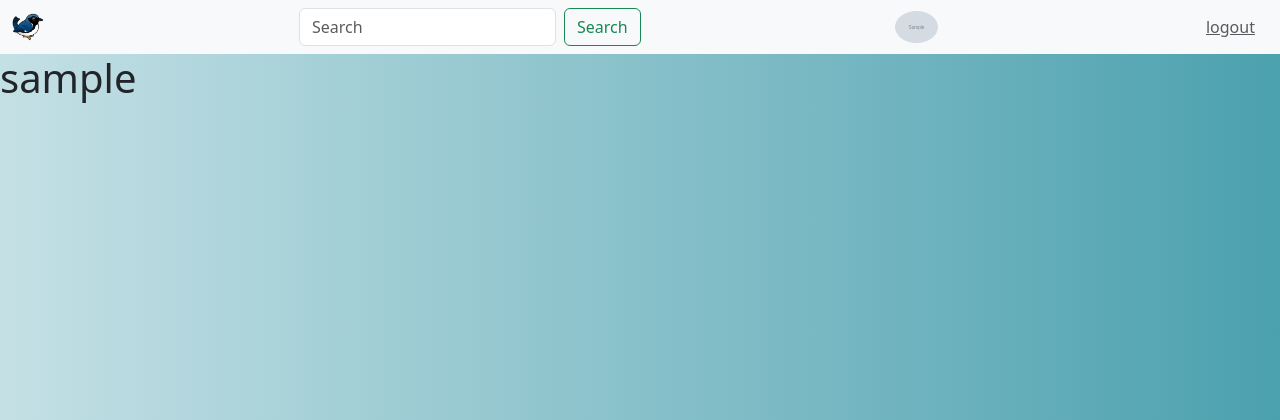
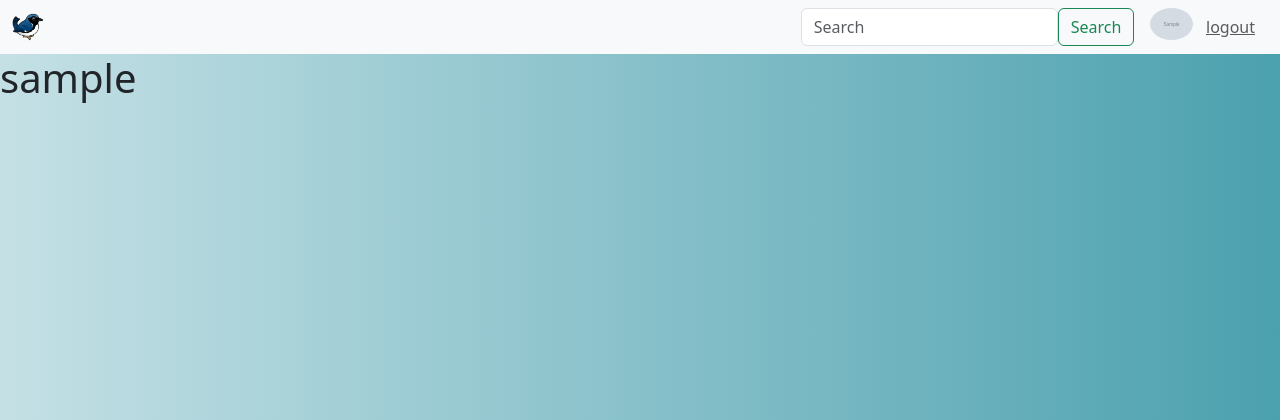
Before and after one commit to mbouanik/warbler, a Flask app: page /users/1 in a window 1280 px wide. Shown: the top 420 px of the page. Run offline with Flask 3, Linux system fonts and the light colour scheme; tables that the repository leaves empty hold one stand-in row (values such as "Sample post"); grey boxes marked "Sample" are stand-in pictures.

Commit message:
navbar implemeted

```diff
--- a/static/app.css
+++ b/static/app.css
@@ -125,5 +125,10 @@ nav {
 .logo {
   height: 2rem;
 }
-.navbar {
+.nav-right {
+  display: flex;
 }
+
+.nav-image {
+  padding-left: 1rem;
+}
--- a/templates/base.html
+++ b/templates/base.html
@@ -8,23 +8,26 @@
     <link href="{{ url_for('app_routes.static', filename='app.css' ) }}" rel="stylesheet" />
   </head>
   <body>
-        <nav class="navbar bg-body-tertiary sticky-top">
+        <nav class="navbar  bg-body-tertiary sticky-top">
             <div class="container-fluid navbar-right">
 
                 <a href="/"><img class="logo" src="{{ url_for('app_routes.static', filename='img/warbler-logo.png') }}" alt=""></a>
                 {% if user %}
+                <div class="nav-right">
+                     <form class="d-flex" role="search">
+                        <input class="form-control" type="search" placeholder="Search" aria-label="Search">
+                        <button class="btn btn-outline-success" type="submit">Search</button>
+                    </form>
 
-                <form class="d-flex" role="search">
-                    <input class="form-control me-2" type="search" placeholder="Search" aria-label="Search">
-                    <button class="btn btn-outline-success" type="submit">Search</button>
-                </form>
-                 <a class="" href="/users/{{ user.id }}">
+                    <a class="nav-image" href="/users/{{ user.id }}">
                         <img src="{{ user.image_url }}" alt="" class="rounded-circle logo">
                     </a>
 
-                <form class="logout navbar-form navbar-righr" action="/logout" method="POST">
-                    <button class="btn btn-link text-muted">logout</button>
-                </form>
+                    <form class="logout navbar-form navbar-righr" action="/logout" method="POST">
+                        <button class="btn btn-link text-muted">logout</button>
+                    </form>
+
+                </div>
 
                 {% else %}
                 <div>
```
